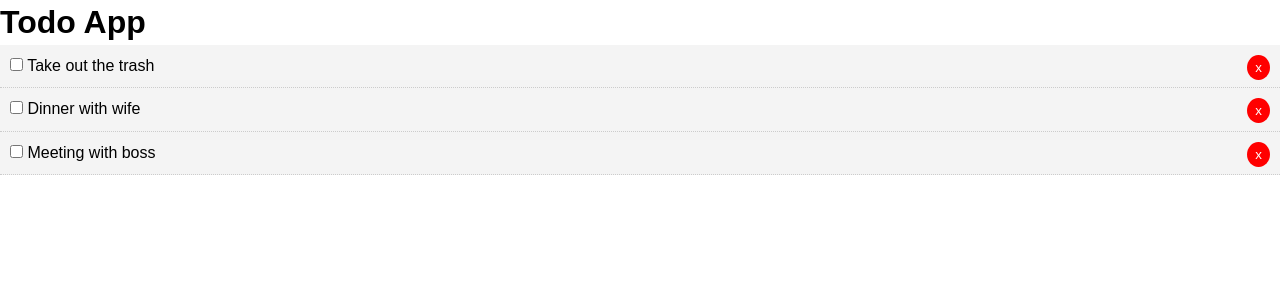
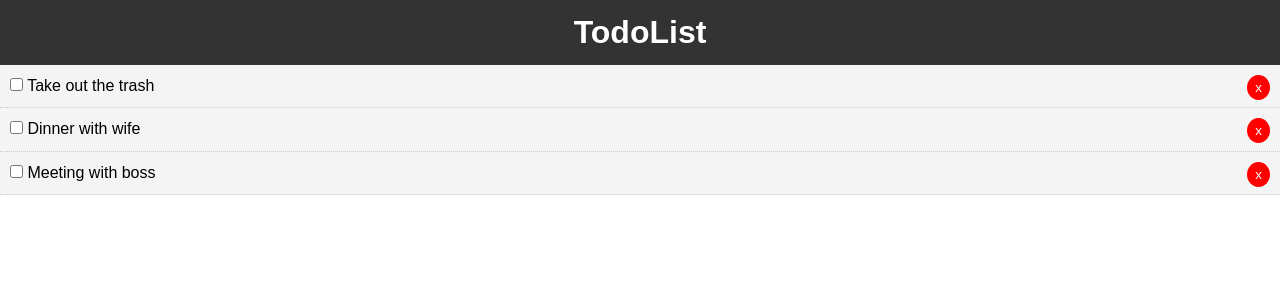
Before and after one commit to nkrumahthis/react-todo-traversy, a React (Create React App) app: page / in a window 1280 px wide. Shown: the top 300 px of the page. Built offline with nearby package versions, Linux system fonts and the light colour scheme.

Commit message:
added Header

```diff
--- a/src/App.js
+++ b/src/App.js
@@ -1,5 +1,6 @@
 import React, { Component } from 'react';
 import Todos from './components/Todos';
+import Header from './components/Header';
 
 import './App.css';
 
@@ -42,7 +43,7 @@
   return (
 
     <div className="App">
-      <h1>Todo App</h1>
+      <Header/>
       <Todos todos={this.state.todos} markComplete={this.markComplete} deleteTodo={this.deleteTodo}/>
     </div>
   );
--- /dev/null
+++ b/src/components/Header.js
@@ -0,0 +1,18 @@
+import React from 'react'
+
+function Header() {
+    return (
+        <header style={headerStyle}>
+            <h1>TodoList</h1>
+        </header>
+    )
+}
+
+const headerStyle = {
+    background: '#333',
+    color: '#fff',
+    textAlign: 'center',
+    padding: '10px'
+}
+
+export default Header
```
